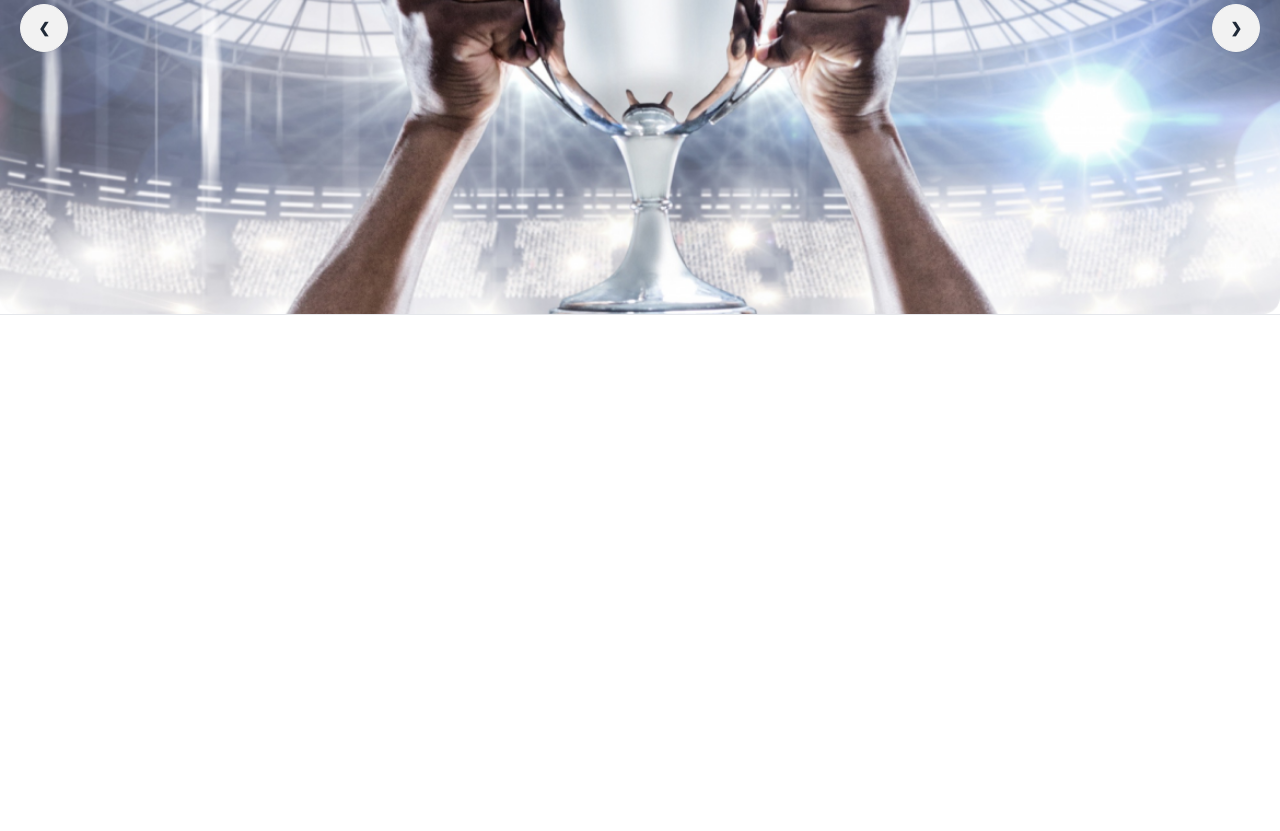
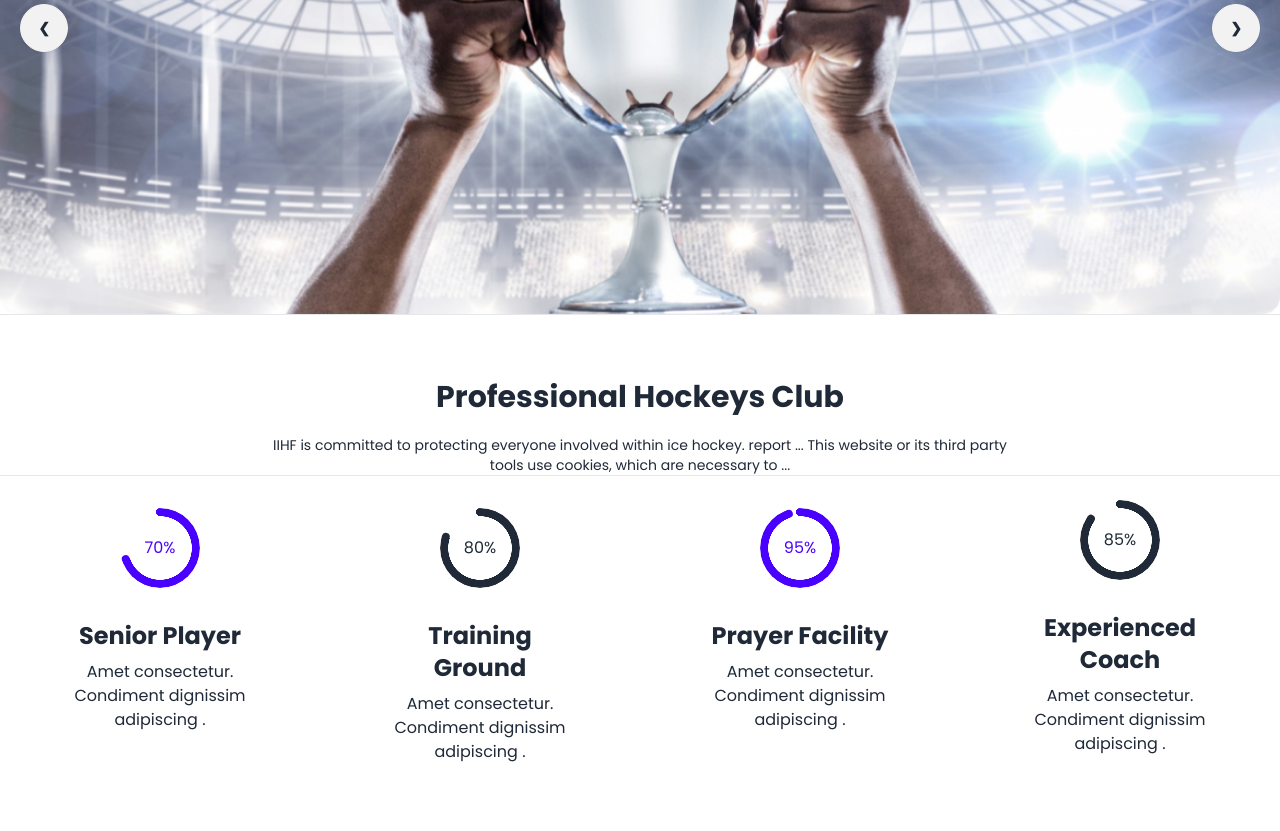
Before and after one commit to Hanjalabd/Assignment-3, a plain HTML site: page index.html in a window 1280 px wide. Shown: the part 372-1203 px from the top of the page. Before the commit the page ends 800 px from the top, so only its background shows below. Drawn offline with nearby package versions, Linux system fonts and the light colour scheme.

Commit message:
container added

```diff
--- a/index.html
+++ b/index.html
@@ -74,7 +74,48 @@
     </div>
     <hr>
       </header>
+      <main class="container mx-auto">
+      <section class="text-center my-16">
+       <h2 class="text-3xl font-bold mb-5">Professional Hockeys Club</h2>
+          <p class="lg:max-w-3xl mx-auto mb-15 text-sm">IIHF is committed to protecting everyone involved within ice hockey. report ... This website or its third party tools use cookies, which are necessary to ...</p>
+          <hr>
+          <div class="grid grid-cols-1 lg:grid-cols-4 ">
+            <div class="card  p-8 ">
+              <figure><div class="radial-progress text-primary" style="--value:70;" role="progressbar">70%</div></figure>
+              <div class="card-body">
+                <h2 class="text-2xl font-bold">Senior Player</h2>
+                <p>Amet consectetur. Condiment
+                dignissim adipiscing .</p>
+              </div>
+            </div>
+            <div class="card  p-8 ">
+              <figure><div class="radial-progress " style="--value:80;" role="progressbar">80%</div></figure>
+              <div class="card-body">
+                <h2 class="text-2xl font-bold">Training Ground</h2>
+                <p>Amet consectetur. Condiment
+                dignissim adipiscing .</p>
+              </div>
+            </div>
+            <div class="card  p-8 ">
+              <figure><div class="radial-progress text-primary" style="--value:95;" role="progressbar">95%</div></figure>
+              <div class="card-body">
+                <h2 class="text-2xl font-bold">Prayer Facility</h2>
+                <p>Amet consectetur. Condiment
+                dignissim adipiscing .</p>
+              </div>
+            </div>
+            <div class="card  p-6 ">
+              <figure><div class="radial-progress " style="--value:85;" role="progressbar">85%</div></figure>
+              <div class="card-body">
+                <h2 class="text-2xl font-bold">Experienced Coach</h2>
+                <p>Amet consectetur. Condiment
+                dignissim adipiscing .</p>
+              </div>
+            </div>
+          </div>
+        </section>
 
 
+      </main>
 </body>
 </html>
```
